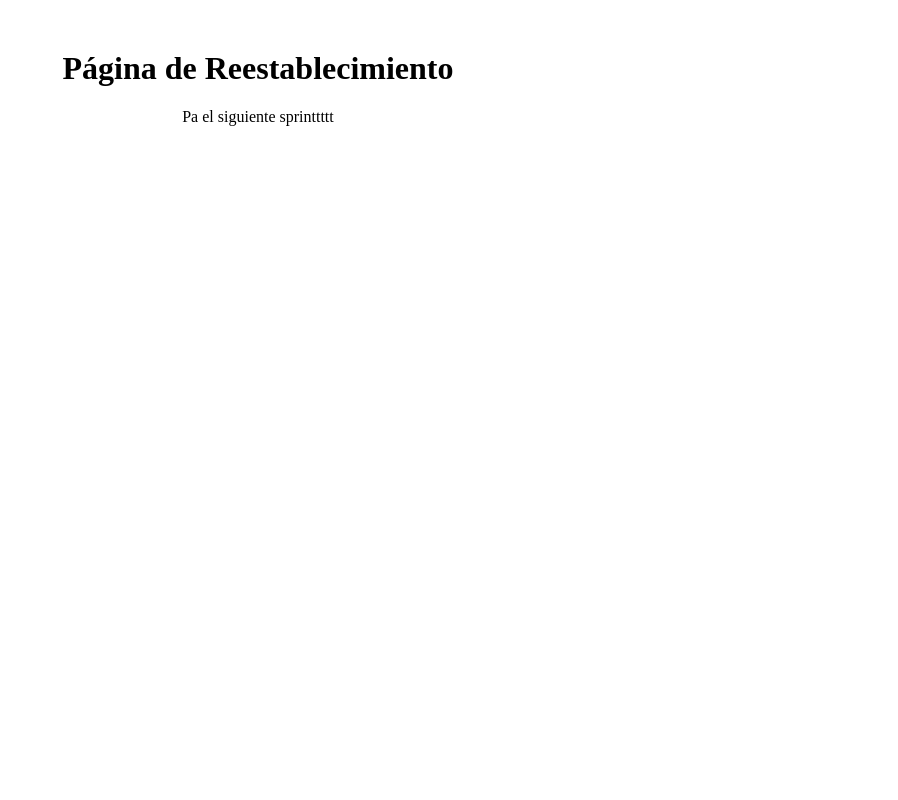
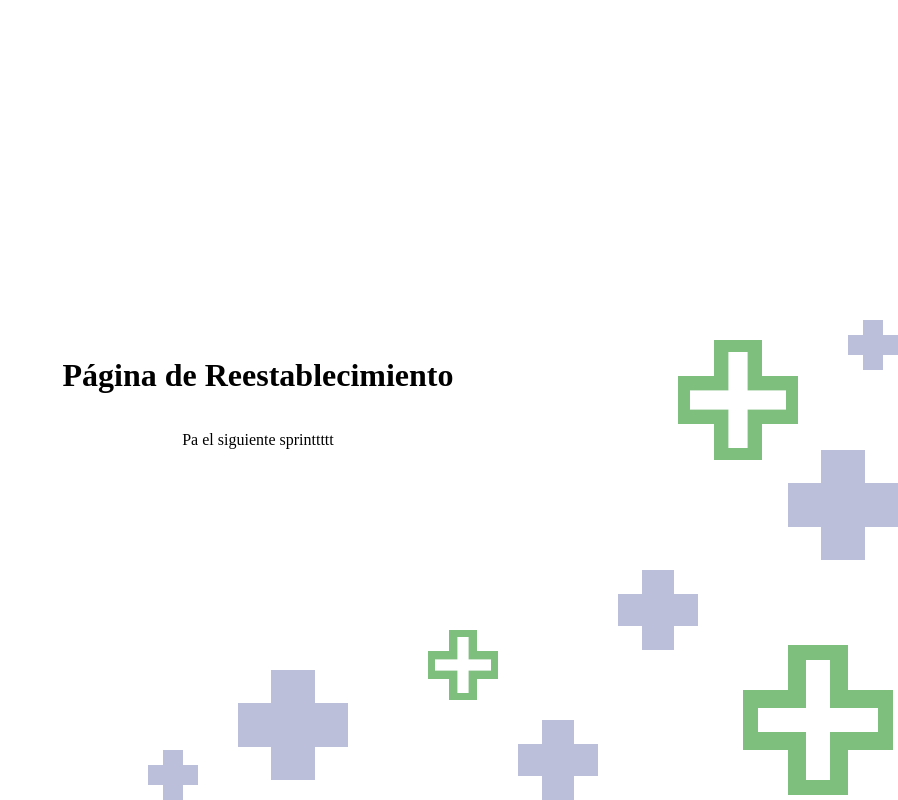
Before and after one commit to DufreyM/ERP-frontend, a React (Vite) app: page /reset-password in a window 1280 px wide. Shown: the whole page, without its empty margins (382-1280 px from the left). Built offline with nearby package versions, Linux system fonts and the light colour scheme; the HTML template or start-up script is replaced by a standard one.

Commit message:
codigo comentado y correcciones

```diff
--- a/src/App.jsx
+++ b/src/App.jsx
@@ -1,8 +1,9 @@
 import { BrowserRouter as Router, Routes, Route } from 'react-router-dom';
 import LoginScreen from './Screens/Login/LoginScreen.jsx';
 import Header from './Screens/Login/Header.jsx'
-import LoginBackground from './components/BackgroundLeftCross/LoginBackground.jsx';
+
 import ResetPassword from './Screens/Login/ResetPassword.jsx'; // Importar la nueva página
+import BackgroundCross from './components/BackgroundCross/BackgroundCross.jsx';
 
 function App() {
     return (
@@ -11,10 +12,13 @@ function App() {
                 <Route
                     path="/"
                     element={
-                        <LoginBackground>
+                        <BackgroundCross
+                        BackgroundCross
+            variant="red" mirrored={false}
+                        >
                             <Header />
                             <LoginScreen />
-                        </LoginBackground>
+                        </BackgroundCross>
                     }
                 />
                 <Route path="/reset-password" element={<ResetPassword />} />
--- a/src/Screens/Login/ResetPassword.jsx
+++ b/src/Screens/Login/ResetPassword.jsx
@@ -1,12 +1,19 @@
 import React, { useState } from 'react';
+import BackgroundCross from '../../components/BackgroundCross/BackgroundCross';
 
 const ResetPassword = () => {
 
 
     return (
-        <div style={{ textAlign: 'center', marginTop: '50px' }}>
-            <h1>Página de Reestablecimiento</h1>
-            <p>Pa el siguiente sprinttttt</p>
+        <div style={{ textAlign: 'center' }}>
+            <BackgroundCross
+            variant="green" mirrored={true}
+            >
+                <h1>Página de Reestablecimiento</h1>
+                <p>Pa el siguiente sprinttttt</p>
+
+            </BackgroundCross>
+
 
         </div>
     );
--- /dev/null
+++ b/src/components/BackgroundCross/BackgroundCross.jsx
@@ -0,0 +1,52 @@
+//BackgroundCross
+//Conforma los fondos de poseen cruces, se vincula con Loginbackground.css
+//Para utilizarlo se define 'children' como el contenido que se utiliza para que quede de fondo
+//'variant' es el color que puede toma, por el momento "red" "green"
+//'mirrored' refleja el diseño de manera horizontal true o false
+//Autor: Melisa
+//Ultima modificación: 7/5/2025
+
+
+
+import React from "react";
+import './LoginBackground.css'
+
+const BackgroundCross = ({
+    children,
+    variant = "default",
+    mirrored = false,
+}) => {
+
+    return (
+        <div className ='background'>
+           <div className={`groupCrossContainer ${mirrored ? "mirrored" : ""}`}>
+           <div className={`groupCross ${variant}`}>
+                <div className="cross blue big" />
+                <div className="cross blue big" />
+                <div className="cross blue medium" />
+                <div className="cross blue medium" />
+                <div className="cross blue small" />
+                <div className="cross blue small" />
+                <div className="cross colored small">
+                    <div  className="smallCross white"/>
+                </div>
+                <div className="cross colored medium">
+                    <div  className="smallCross white"/>
+                </div>
+                <div className="cross colored big">
+                    <div  className="smallCross white"/>
+                </div>
+
+            </div>
+            </div>
+            <div className="content">
+                {children}
+            </div>
+
+
+
+        </div>
+    );
+};
+
+export default BackgroundCross;
--- a/src/components/BackgroundLeftCross/LoginBackground.css
+++ b/src/components/BackgroundCross/LoginBackground.css
@@ -3,6 +3,7 @@ Conforma la modificación de las cruces del fondo y su disposición, así como l
 Autor: Melisa
 Ultima modificación: 20/4/2025
 */
+
 
 body {
     margin: 0;
@@ -112,8 +113,37 @@ body {
     display: flex;
     justify-content: center;
     align-items: center;
+
+}
+
+.groupCrossContainer {
+    width: 100%;
+
+}
+
+
+
+.groupCrossContainer.mirrored .groupCross {
+    left: auto;
+    right: 0;
+    transform: scaleX(-1); /* "desespeja" el contenido para mantener orientación */
+    justify-content: right;
+
+}
+
+
+/* Colores dinámicos para cruces “colored” */
+.groupCross.red .colored {
+    color: #bf4242;
     opacity: 0.5;
-
+}
+.groupCross.green .colored {
+    color: green;
+    opacity: 0.5;
+}
+.groupCross.purple .colored {
+    color: purple;
+    opacity: 0.5;
 }
 
 .white{
@@ -149,7 +179,7 @@ body {
     left: 0;
     position: absolute;
 }
-.cross.red.big{
+.cross.colored.big{
     height: 150px;
     width: 150px;
     bottom: 5px;
@@ -158,7 +188,7 @@ body {
 }
 
 /*segunda columna*/
-.cross.red.medium{
+.cross.colored.medium{
     height: 120px;
     width: 120px;
     top: 20px;
@@ -178,7 +208,7 @@ body {
 
 
 /*ultimos 3*/
-.cross.red.small{
+.cross.colored.small{
     height: 70px;
     width: 70px;
     bottom: 100px;
--- a/src/components/BackgroundLeftCross/LoginBackground.jsx
+++ /dev/null
@@ -1,40 +0,0 @@
-//LoginBackground
-//Conforma el todo el fondo de la pantalla de login, se vincula con Loginbackground.css
-//Autor: Melisa
-//Ultima modificación: 20/4/2025
-
-import React from "react";
-import './LoginBackground.css'
-
-const Background = ({ children }) => {
-
-    return (
-        <div className="background">
-            <div className="groupCross">
-                <div className="cross blue big" />
-                <div className="cross blue big" />
-                <div className="cross blue medium" />
-                <div className="cross blue medium" />
-                <div className="cross blue small" />
-                <div className="cross blue small" />
-                <div className="cross red small">
-                    <div  className="smallCross white"/>
-                </div>
-                <div className="cross red medium">
-                    <div  className="smallCross white"/>
-                </div>
-                <div className="cross red big">
-                    <div  className="smallCross white"/>
-                </div>
-
-            </div>
-
-            <div className="content">
-                {children}
-            </div>
-
-        </div>
-    );
-};
-
-export default Background;
--- a/src/components/ButtonForm/ButtonForm.module.css
+++ b/src/components/ButtonForm/ButtonForm.module.css
@@ -1,3 +1,9 @@
+/*ButtonForm.module.css
+Es el estilo del botón azul jiji
+Autor: Melisa
+Ultima modificación: 7/5/2025
+*/
+
 .divButtonForm {
     background-color: #5a60A5;
     color: white;
--- a/src/components/ButtonText/ButtonText.module.css
+++ b/src/components/ButtonText/ButtonText.module.css
@@ -1,3 +1,9 @@
+/*ButtonText.module.css
+Es el estilo de ButtonText
+Autor: Melisa
+Ultima modificación: 7/5/2025
+*/
+
 .divButtonText {
     text-align: center;
     margin-top: 10px;
```
Also changed, not shown: src/components/ButtonForm/ButtonForm.jsx (+10 -0 lines), src/components/ButtonText/ButtonText.jsx (+11 -0 lines), src/components/Inputs/InputIcono.jsx (renamed from src/components/InputIcono/InputIcono.jsx, +15 -0 lines), src/components/Inputs/InputPassword.jsx (renamed from src/components/InputIcono/InputPassword.jsx, +18 -0 lines), src/components/Inputs/InputIcono.module.css (renamed from src/components/InputIcono/InputIcono.module.css).
